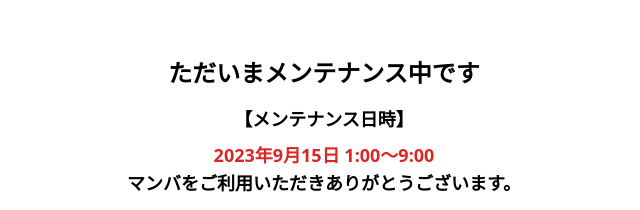
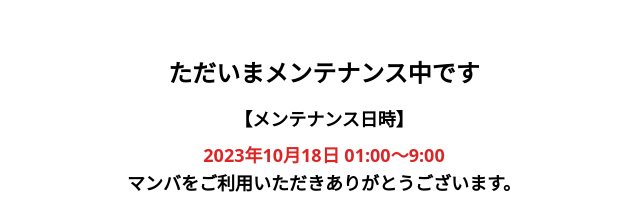
Before and after one commit to manba-inc/maintenance_page, a plain HTML site: page index.html in a window 1280 px wide. Shown: the part 209-419 px from the top of the page, 316-956 px from the left. Drawn offline with nearby package versions, Linux system fonts and the light colour scheme.

Commit message:
Update index.html

```diff
--- a/index.html
+++ b/index.html
@@ -12,7 +12,7 @@
     <h1 class="text-center text-2xl font-bold">ただいまメンテナンス中です</h1>
     <dl class="text-center text-lg font-bold mt-4">
       <dt>【メンテナンス日時】</dt>
-      <dd class="mt-2 text-red-600">2023年9月15日 1:00〜9:00</dd>
+      <dd class="mt-2 text-red-600">2023年10月18日 01:00〜9:00</dd>
       <p>マンバをご利用いただきありがとうございます。</p>
     </dl>
     <p class="text-center mt-4">ご利用の皆様にはご迷惑をおかけし、申し訳ございません。<br>メンテナンス終了までしばらくお待ちください。</p>
```
